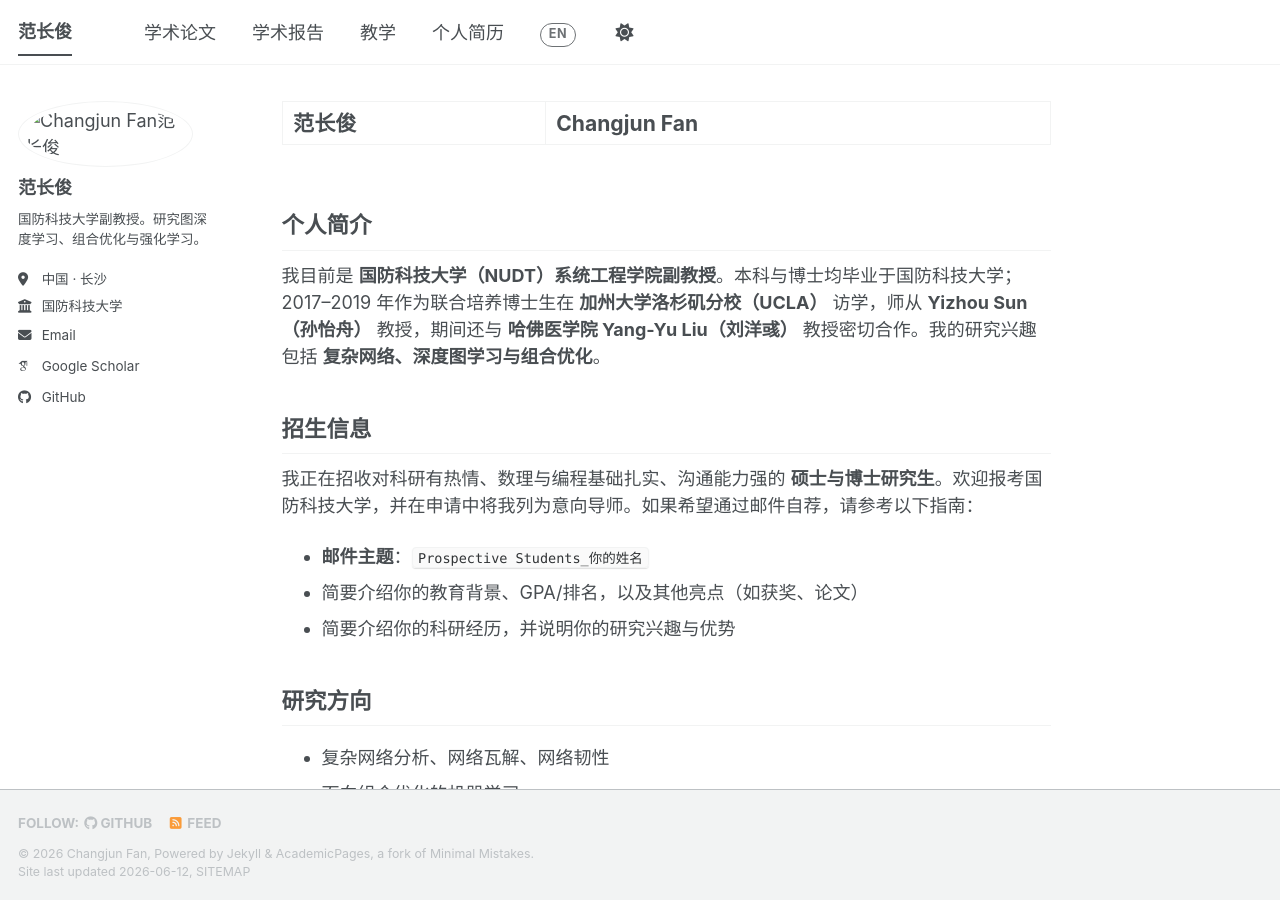
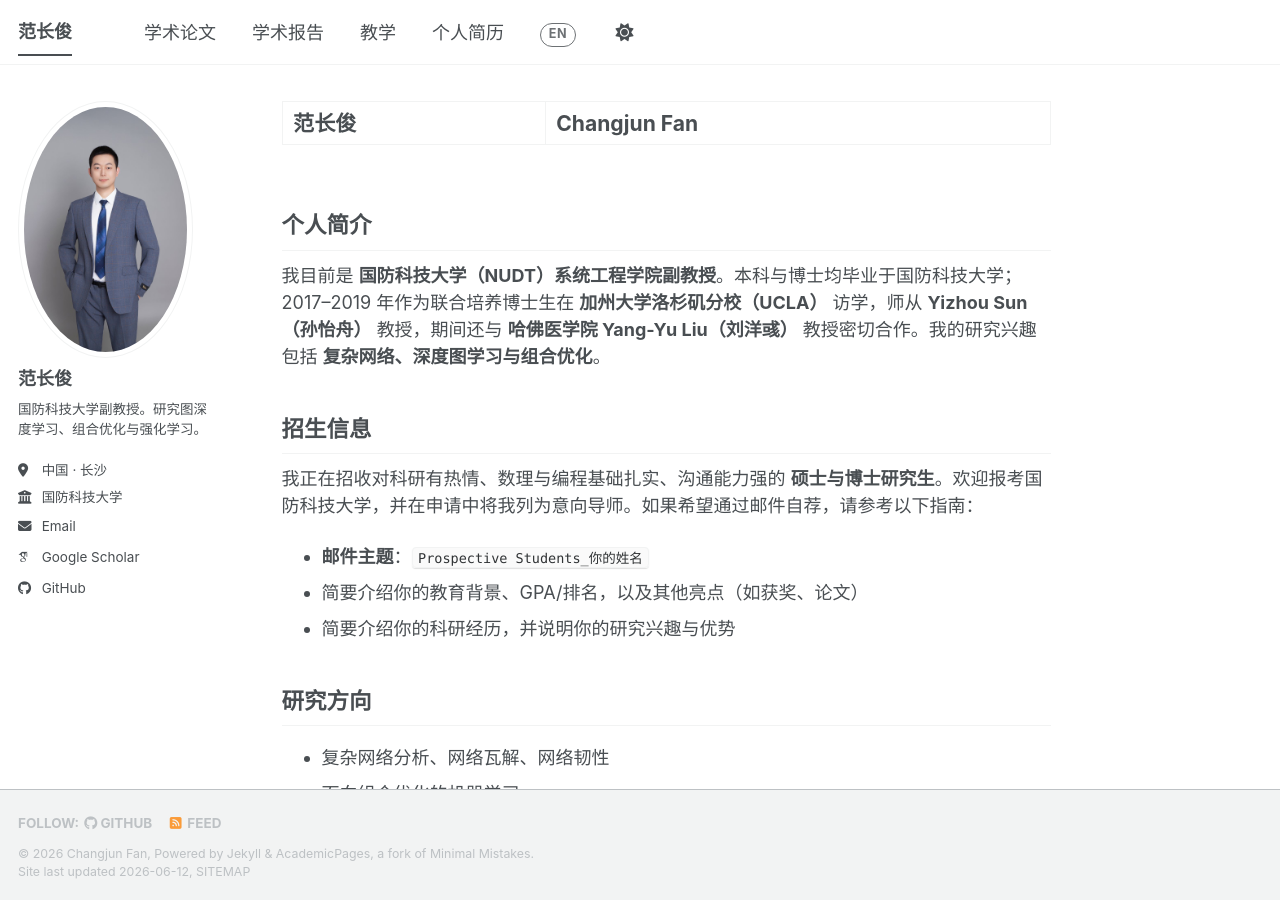
Before and after one commit to fanchangjun/fanchangjun.github.io, a Jekyll site: the page built from _pages/about.md, in a window 1280 px wide and 900 px high. Built offline with Jekyll 4.4.1, drawn with Linux system fonts in a browser that asks for light colours; some web fonts are replaced; a script bundle is joined from its source files by our own code; library files that are not in the unit come from our copies.

Commit message:
feat: use real profile photo (resized to 800x1200, original kept as backup)
Co-authored-by: Cursor <cursoragent@cursor.com>

```diff
--- a/_config.yml
+++ b/_config.yml
@@ -22,7 +22,7 @@ repository               : "FFrankyy/FFrankyy.github.io"   # [GitHub用户名]/[
 #               Additional customization can be done by editing /_includes/author-profile.html
 author:
   # Biographic information
-  avatar           : "profile.svg"   # 占位头像；换成真人照片：把照片命名为 profile.jpg 放进 images/，再把这里改成 "profile.jpg"
+  avatar           : "profile.jpg"   # 真人头像，放在 images/ 下；原图备份为 images/profile-original.jpg
   name             : '<span class="lang-en">Changjun Fan</span><span class="lang-zh">范长俊</span>'
   pronouns         :
   bio              : '<span class="lang-en">Associate Professor at NUDT. Graph deep learning, combinatorial optimization &amp; reinforcement learning.</span><span class="lang-zh">国防科技大学副教授。研究图深度学习、组合优化与强化学习。</span>'
@@ -163,6 +163,7 @@ include:
   - _pages
   - files
 exclude:
+  - images/profile-original.jpg   # 原图备份，仅作存档，不发布到线上
   - "*.sublime-project"
   - "*.sublime-workspace"
   - .asset-cache
```
Also changed, not shown: images/profile.jpg (added), 1 other file.
